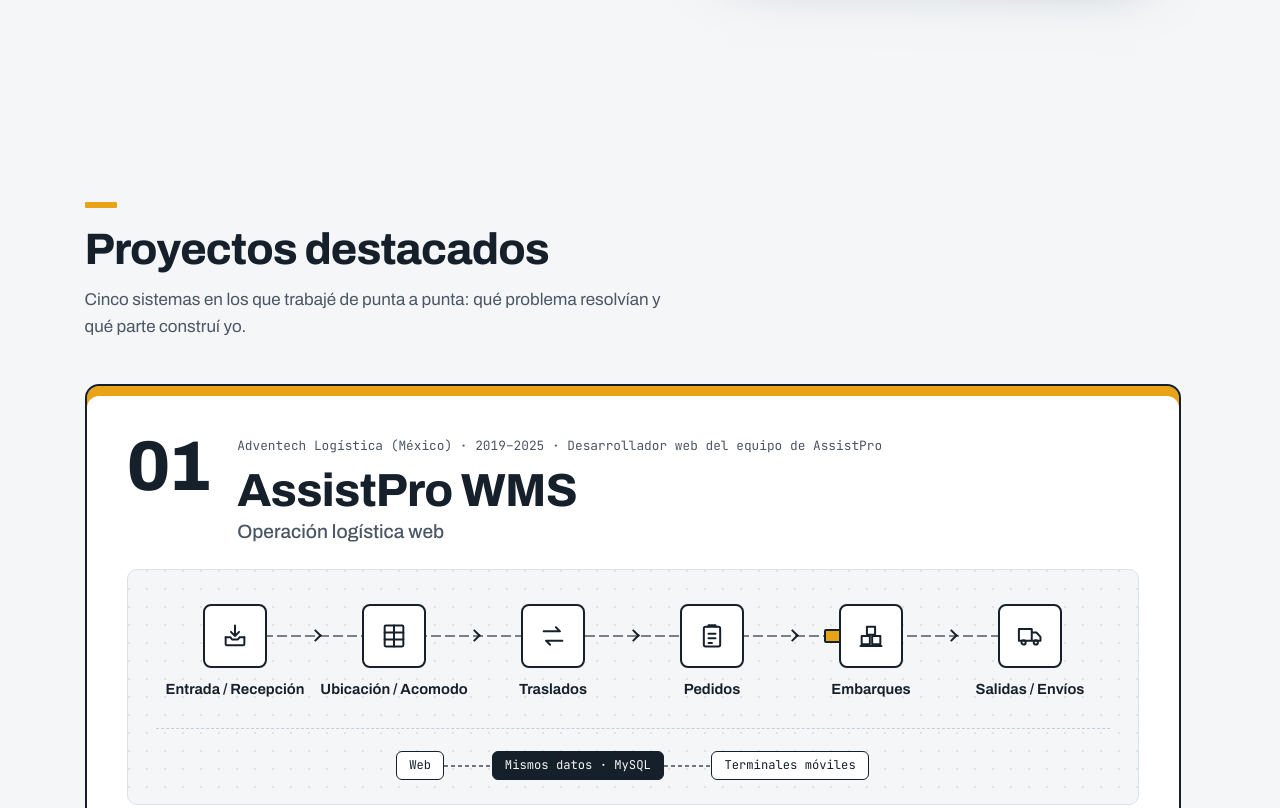
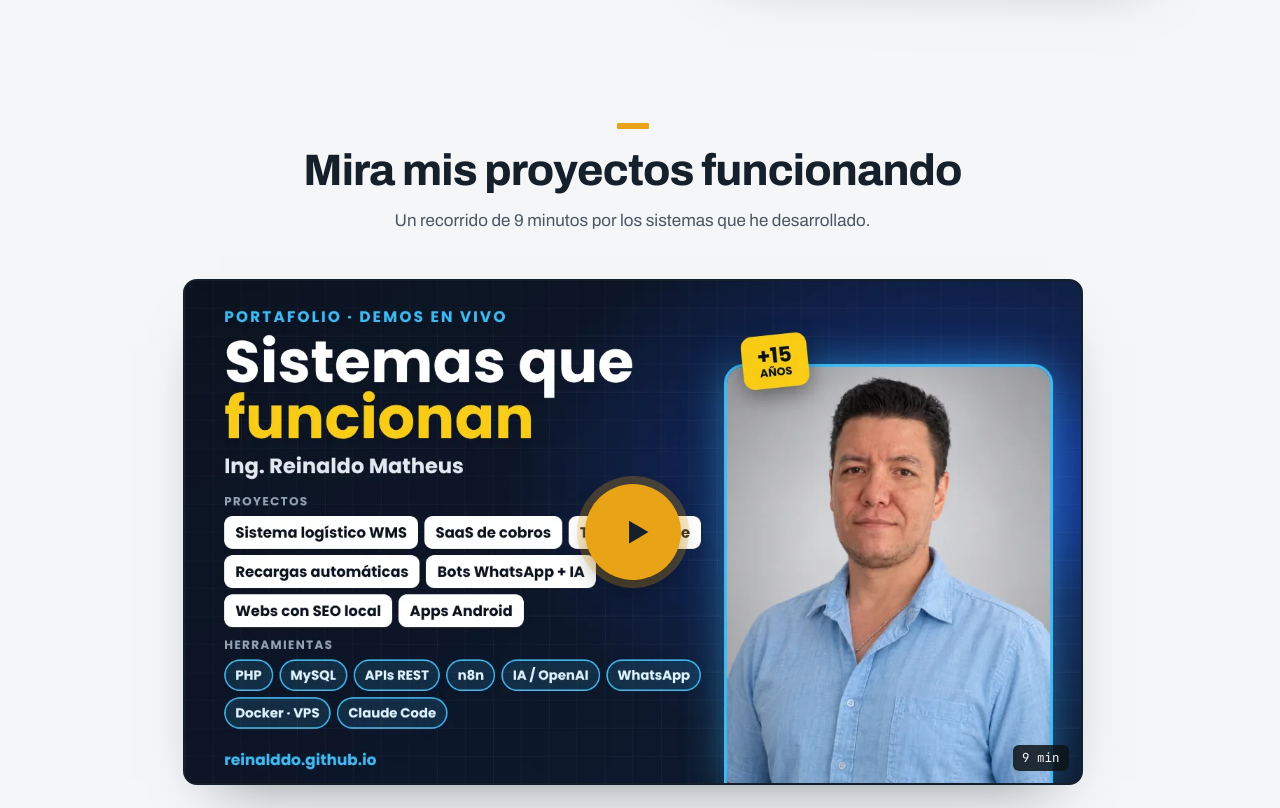
Before and after one commit to reinalddo/reinalddo.github.io, a plain HTML site: page index.html in a window 1280 px wide. Shown: the part 722-1530 px from the top of the page. Drawn offline with Linux system fonts and the light colour scheme.

Commit message:
Video Youtube

```diff
--- a/index.html
+++ b/index.html
@@ -68,6 +68,7 @@
         <span class="nav__toggle-text">Menú</span>
       </button>
       <nav class="nav__menu" id="nav-menu" aria-label="Secciones">
+        <a href="#video">Video</a>
         <a href="#proyectos">Proyectos</a>
         <a href="#como-trabajo">Cómo trabajo</a>
         <a href="#habilidades">Habilidades</a>
@@ -123,6 +124,30 @@
           <span class="ficha__url">reinalddo.github.io</span>
         </div>
       </aside>
+    </section>
+
+    <!-- ============ VIDEO ============ -->
+    <section class="section section--video wrap" id="video" aria-labelledby="t-video">
+      <header class="section__head" data-reveal>
+        <h2 id="t-video">Mira mis proyectos funcionando</h2>
+        <p>Un recorrido de 9 minutos por los sistemas que he desarrollado.</p>
+      </header>
+      <!-- Carga ligera: el iframe de YouTube se crea solo al hacer clic (script.js). Sin JS, el enlace abre YouTube. -->
+      <div class="video" data-reveal>
+        <a class="video__facade" href="https://www.youtube.com/watch?v=sUR8nR7HEMA" target="_blank" rel="noopener"
+           data-video-id="sUR8nR7HEMA"
+           data-video-title="Video: recorrido por los proyectos de Reinaldo Matheus"
+           aria-label="Reproducir el video: recorrido de 9 minutos por los proyectos de Reinaldo Matheus">
+          <picture>
+            <source srcset="img/miniatura-portafolio.webp" type="image/webp">
+            <img src="img/miniatura-portafolio.png" alt="Miniatura del video «Sistemas que funcionan»: Ing. Reinaldo Matheus, más de 15 años, con sus proyectos (sistema logístico WMS, SaaS de cobros, tiendas online, recargas automáticas, bots de WhatsApp con IA) y herramientas" width="1280" height="720" loading="lazy" decoding="async">
+          </picture>
+          <span class="video__play" aria-hidden="true">
+            <svg viewBox="0 0 24 24"><path d="M8 5.5v13l11-6.5z"/></svg>
+          </span>
+          <span class="video__time" aria-hidden="true">9 min</span>
+        </a>
+      </div>
     </section>
 
     <!-- ============ PROYECTOS ============ -->
--- a/script.js
+++ b/script.js
@@ -80,6 +80,23 @@
     }, { rootMargin: '0px 0px -6% 0px', threshold: 0.06 });
     Array.prototype.forEach.call(revealItems, function (el) { revealObserver.observe(el); });
   }
+
+  /* ---------- Video (carga ligera) ----------
+     Muestra la miniatura; el iframe de YouTube se crea solo al hacer clic. */
+  Array.prototype.forEach.call(document.querySelectorAll('.video__facade'), function (facade) {
+    facade.addEventListener('click', function (e) {
+      if (e.ctrlKey || e.metaKey || e.shiftKey) return; // permitir abrir en otra pestaña
+      e.preventDefault();
+      var iframe = document.createElement('iframe');
+      iframe.src = 'https://www.youtube-nocookie.com/embed/' + facade.dataset.videoId + '?autoplay=1&rel=0&playsinline=1';
+      iframe.title = facade.dataset.videoTitle || 'Video';
+      iframe.allow = 'accelerometer; autoplay; clipboard-write; encrypted-media; gyroscope; picture-in-picture; web-share';
+      iframe.referrerPolicy = 'strict-origin-when-cross-origin';
+      iframe.allowFullscreen = true;
+      facade.replaceWith(iframe);
+      iframe.focus();
+    });
+  });
 
   /* ---------- Galerías ----------
      Cada .gallery contiene enlaces .gallery__item con su <img>.
--- a/style.css
+++ b/style.css
@@ -223,7 +223,9 @@ ul, ol { padding: 0; }
 .nav__toggle-bars::before { top: -5px; }
 .nav__toggle-bars::after { top: 5px; }
 
-@media (max-width: 760px) {
+.nav__menu a, .nav__name { white-space: nowrap; }
+
+@media (max-width: 900px) {
   .nav__toggle { display: inline-flex; }
   .nav__menu {
     display: none;
@@ -527,6 +529,78 @@ ul, ol { padding: 0; }
   border-radius: 1px;
 }
 .section__head p { margin-top: 14px; color: var(--ink-2); }
+
+/* ---------- Video ---------- */
+.section--video { padding-top: clamp(8px, 2vw, 24px); }
+.section--video .section__head {
+  max-width: 900px;
+  margin-inline: auto;
+  text-align: center;
+}
+.section--video .section__head h2::before { margin-inline: auto; }
+
+.video {
+  position: relative;
+  max-width: 900px;
+  margin-inline: auto;
+  aspect-ratio: 16 / 9;
+  overflow: hidden;
+  border: 2px solid var(--ink);
+  border-radius: var(--radius);
+  background: #0E1318;
+  box-shadow: 0 30px 60px -36px color-mix(in srgb, var(--ink) 55%, transparent);
+}
+.video__facade,
+.video iframe {
+  position: absolute;
+  inset: 0;
+  display: block;
+  width: 100%;
+  height: 100%;
+  border: 0;
+}
+.video__facade { cursor: pointer; }
+.video__facade img {
+  width: 100%;
+  height: 100%;
+  object-fit: cover;
+  transition: transform .5s var(--ease), filter .3s ease;
+}
+.video__facade:hover img { transform: scale(1.015); filter: brightness(.92); }
+.video__facade:focus-visible { outline: 0; }
+.video__facade:focus-visible .video__play { outline: 3px solid var(--signal); outline-offset: 4px; }
+
+.video__play {
+  position: absolute;
+  left: 50%;
+  top: 50%;
+  display: grid;
+  place-items: center;
+  width: clamp(64px, 11vw, 96px);
+  height: clamp(64px, 11vw, 96px);
+  border-radius: 50%;
+  background: var(--signal);
+  color: #16202B;
+  box-shadow: 0 0 0 8px rgba(232, 163, 23, .25), 0 14px 30px -10px rgba(0, 0, 0, .6);
+  transform: translate(-50%, -50%);
+  transition: transform .2s var(--ease), box-shadow .2s ease;
+}
+.video__play svg { width: 44%; height: 44%; margin-left: 8%; fill: currentColor; }
+.video__facade:hover .video__play {
+  transform: translate(-50%, -50%) scale(1.07);
+  box-shadow: 0 0 0 12px rgba(232, 163, 23, .3), 0 18px 36px -10px rgba(0, 0, 0, .65);
+}
+.video__time {
+  position: absolute;
+  right: 12px;
+  bottom: 12px;
+  padding: 3px 9px;
+  border-radius: 6px;
+  background: rgba(14, 19, 24, .85);
+  color: #F4F6F8;
+  font-family: var(--mono);
+  font-size: .78rem;
+}
 
 /* Aparición al hacer scroll (solo si el JS está activo y se permite movimiento) */
 @media (prefers-reduced-motion: no-preference) {
```
Also changed, not shown: img/miniatura-portafolio.png (added), img/miniatura-portafolio.webp (added), 1 other file.
